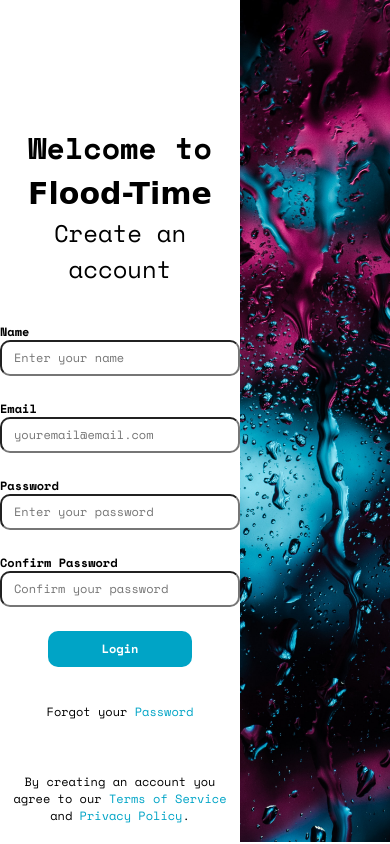
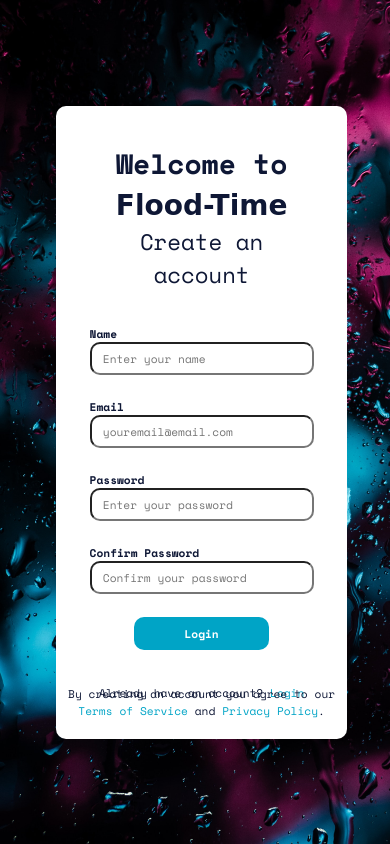
Before and after one commit to uriel000/flood-time, a PHP site: page /register.html in a window 390 px wide. Run offline with PHP 8.4, Linux system fonts and the light colour scheme; some web fonts are replaced.

Commit message:
Change the class name for main container

```diff
--- a/assets/css/style.css
+++ b/assets/css/style.css
@@ -19,7 +19,8 @@
   font-size: 1rem;
 }
 
-.container {
+.login-container,
+.register-container {
   height: 100vh;
   display: flex;
   align-items: center;
@@ -92,6 +93,11 @@
   padding: 1rem;
 }
 
+form p {
+  text-align: center;
+  font-size: 5rem;
+}
+
 .form .btn {
   background-color: var(--blue);
   border: none;
@@ -143,10 +149,29 @@
   .form h1 .title {
     font-size: 2.5rem;
   }
+  .login-container .rain,
+  .register-container .rain {
+    display: none;
+  }
+  .login-container,
+  .register-container {
+    background-image: url(/assets/images/background.jpg);
+    background-size: cover;
+    color: var(--white);
+  }
+  .form {
+    height: 75%;
+    margin: 5rem;
+    background-color: var(--white);
+    padding: 3rem;
+    border-radius: var(--radius);
+    color: var(--dark);
+    position: relative;
+  }
+  .login-container .form {
+    height: 50%;
+  }
 }
 
 @media (max-width: 500px) {
-  html {
-    font-size: 75%;
-  }
 }
--- a/login.html
+++ b/login.html
@@ -7,7 +7,7 @@
     <title>Login</title>
   </head>
   <body>
-    <div class="container">
+    <div class="login-container">
       <div class="form">
         <h1>Welcome to <span class="title">Flood-Time</span></h1>
         <p class="second-title">Login account</p>
--- a/register.html
+++ b/register.html
@@ -7,7 +7,7 @@
     <title>Register</title>
   </head>
   <body>
-    <div class="container">
+    <div class="register-container">
       <div class="form" id="register-form">
         <h1>Welcome to <span class="title">Flood-Time</span></h1>
         <p class="second-title">Create an account</p>
@@ -42,7 +42,7 @@
           />
           <input type="submit" value="Login" class="btn" />
         </form>
-        <p>Forgot your <a href="#">Password</a></p>
+        <p>Already have an account? <a href="login.html">Login</a></p>
         <p class="terms">
           By creating an account you agree to our
           <span style="color: var(--blue)">Terms of Service</span> and
```
